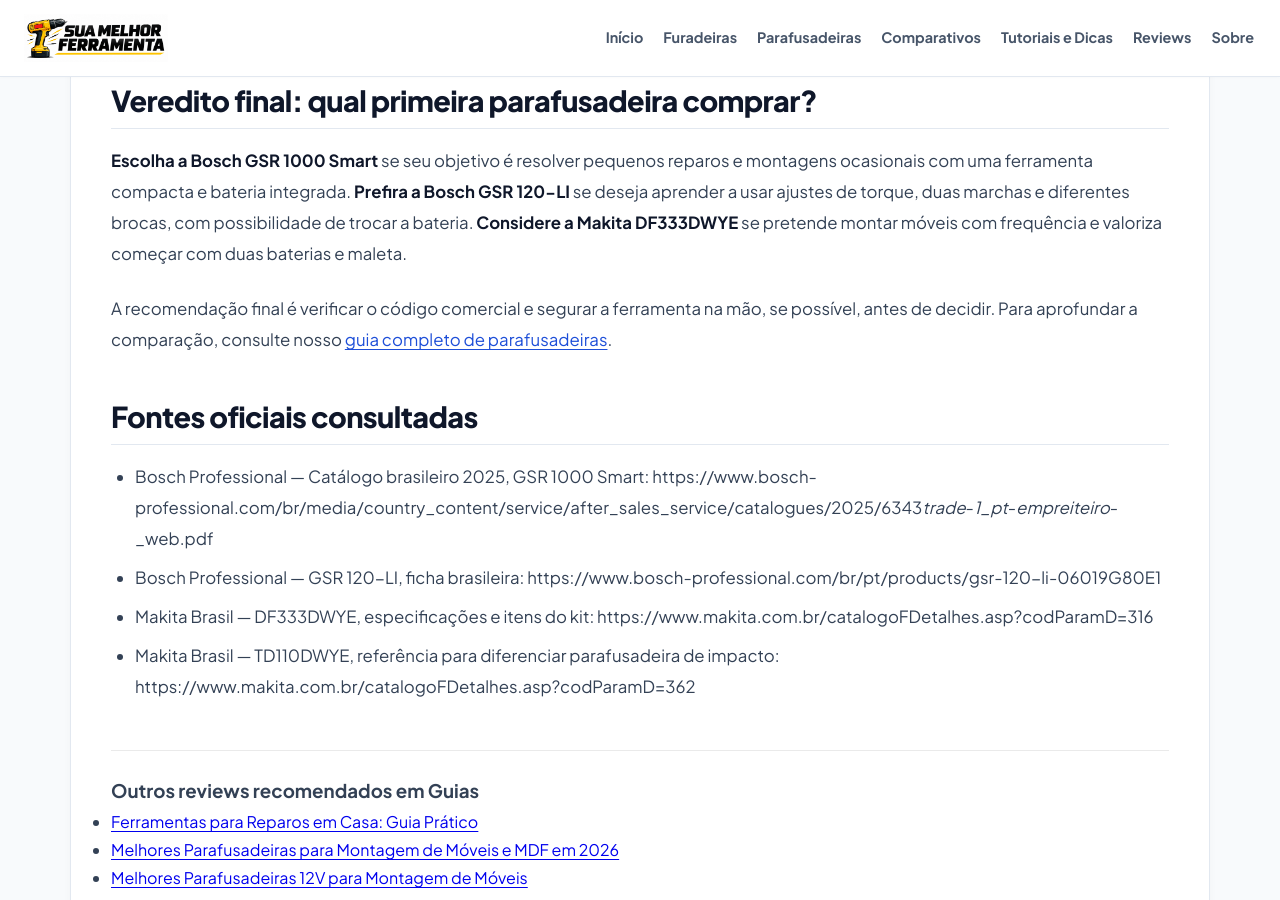
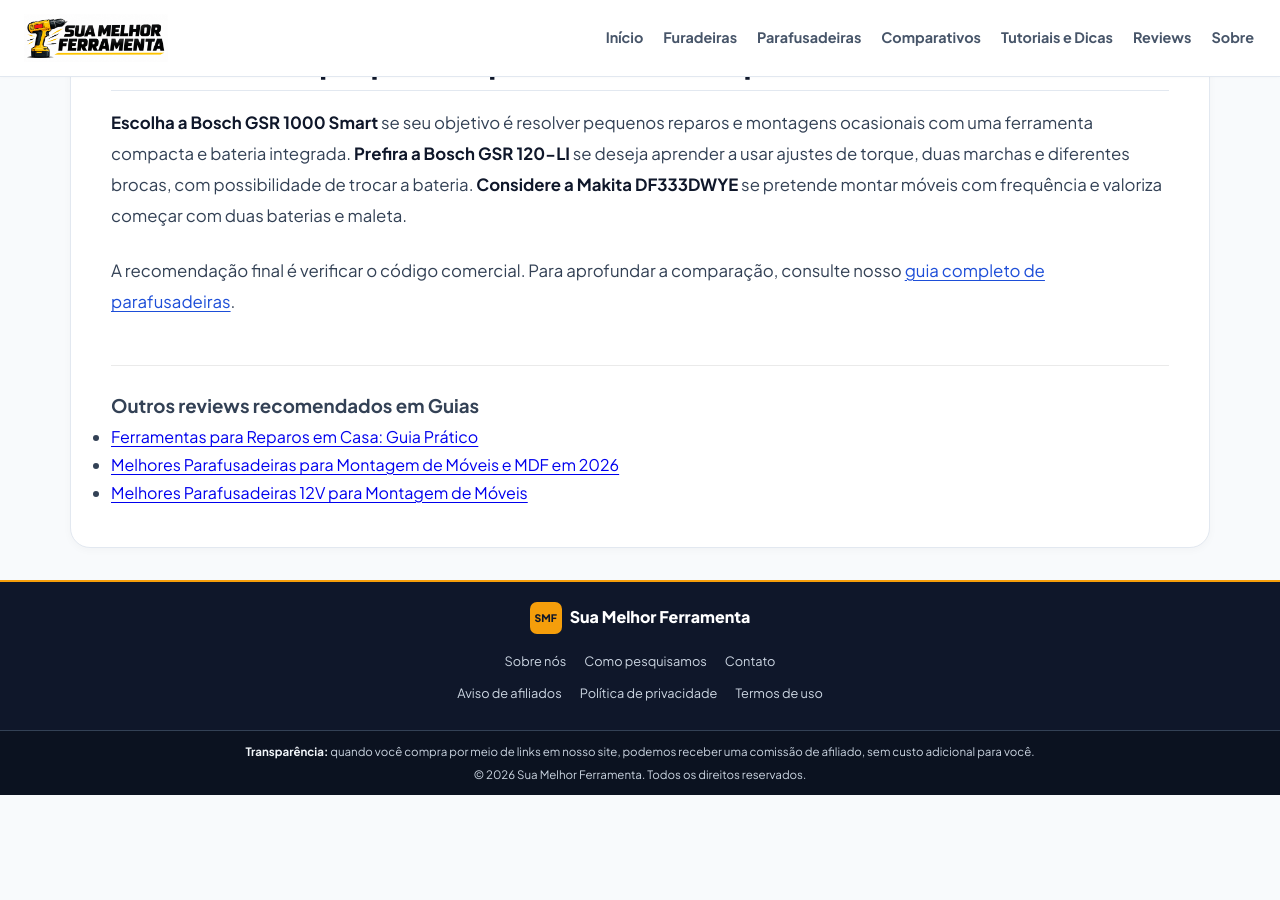
Before and after one commit to membroequipe/SiteReview, a Jekyll site: the page built from _posts/2026-10-25-primeira-parafusadeira-qual-comprar.md, in a window 1280 px wide and 900 px high, scrolled down 9551 px. Built offline with Jekyll 4.4.1, drawn with Linux system fonts in a browser that asks for light colours; after the commit the page ends 10346 px from its top, so only the background shows below that; some of the changed text lies outside the part shown.

Commit message:
Update 2026-10-25-primeira-parafusadeira-qual-comprar.md

```diff
--- a/_posts/2026-10-25-primeira-parafusadeira-qual-comprar.md
+++ b/_posts/2026-10-25-primeira-parafusadeira-qual-comprar.md
@@ -161,11 +161,4 @@
 
 **Escolha a Bosch GSR 1000 Smart** se seu objetivo é resolver pequenos reparos e montagens ocasionais com uma ferramenta compacta e bateria integrada. **Prefira a Bosch GSR 120-LI** se deseja aprender a usar ajustes de torque, duas marchas e diferentes brocas, com possibilidade de trocar a bateria. **Considere a Makita DF333DWYE** se pretende montar móveis com frequência e valoriza começar com duas baterias e maleta.
 
-A recomendação final é verificar o código comercial e segurar a ferramenta na mão, se possível, antes de decidir. Para aprofundar a comparação, consulte nosso [guia completo de parafusadeiras]({{ '/parafusadeiras/' | relative_url }}).
-
-## Fontes oficiais consultadas
-
-- Bosch Professional — Catálogo brasileiro 2025, GSR 1000 Smart: https://www.bosch-professional.com/br/media/country_content/service/after_sales_service/catalogues/2025/6343_trade_-_1_pt_-_empreiteiro_-_web.pdf
-- Bosch Professional — GSR 120-LI, ficha brasileira: https://www.bosch-professional.com/br/pt/products/gsr-120-li-06019G80E1
-- Makita Brasil — DF333DWYE, especificações e itens do kit: https://www.makita.com.br/catalogoFDetalhes.asp?codParamD=316
-- Makita Brasil — TD110DWYE, referência para diferenciar parafusadeira de impacto: https://www.makita.com.br/catalogoFDetalhes.asp?codParamD=362
+A recomendação final é verificar o código comercial. Para aprofundar a comparação, consulte nosso [guia completo de parafusadeiras]({{ '/parafusadeiras/' | relative_url }}).
```
